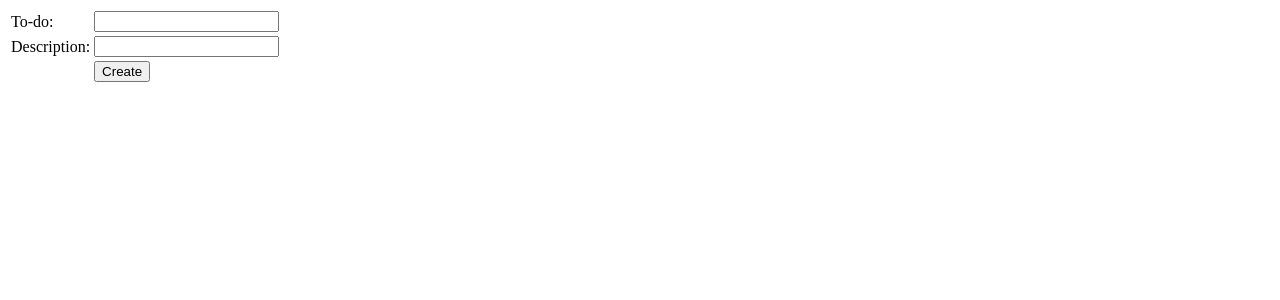
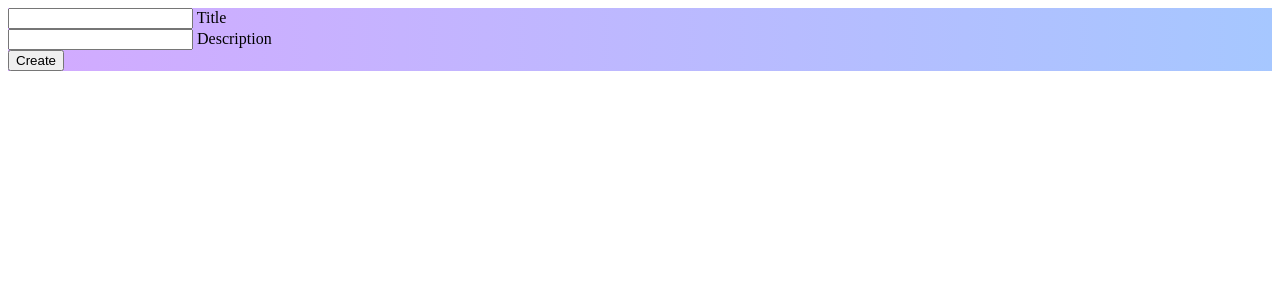
Before and after one commit to garbitz/tugas3_pbp, a Django app: page /todolist/create-task/ in a window 1280 px wide. Shown: the top 300 px of the page. Run offline with Django 4.2, Linux system fonts and the light colour scheme.

Commit message:
Update create-task.html

```diff
--- a/todolist/templates/create-task.html
+++ b/todolist/templates/create-task.html
@@ -1,6 +1,20 @@
+{% extends 'base.html' %}
+
+{% block content %}
+<div class="create-task">
+    <style>
+        .gradient-custom {
+            /* W3C, IE 10+/ Edge, Firefox 16+, Chrome 26+, Opera 12+, Safari 7+ */
+            background: linear-gradient(to right, rgb(211, 170, 255), rgb(166, 199, 255))
+        }
+        body {
+            overflow: hidden;
+        }
+    </style>
+
     <form method="POST" action="">
         {% csrf_token %}
-    <table>
+        <!-- <table>
             <tr>
                 <td>To-do: </td>
                 <td><input type="text" name="title" class="form-control"></td>
@@ -15,5 +29,37 @@
                 <td></td>
                 <td><input class="submit" type="submit" value="Create"></td>
             </tr>
-    </table>
+        </table> -->
+
+        <section class="vh-100 gradient-custom">
+            <div class="container py-5 h-100 ">
+              <div class="row d-flex justify-content-center align-items-center h-100">
+                <div class="col-12 col-md-8 col-lg-6 col-xl-5">
+                  <div class="card bg-dark text-white" style="border-radius: 1rem;">
+                    <div class="card-body p-5 text-center rounded">
+
+                      <div class="mb-md-5 mt-md-4 pb-5 px-2 py-2 bg-light text-dark rounded">
+                        <div class="form-outline form-dark mb-4">
+                            <input type="text" name="title" class="form-control"/>
+                          <label class="form-label" for="typeTitle">Title</label>
+                        </div>
+
+                        <div class="mb-md-5 mt-md-4 pb-5 px-2 bg-light text-dark">
+                            <div class="form-outline form-dark mb-4">
+                                <input type="text" name="description" class="form-control"/>
+                            <label class="form-label" for="typeDesc">Description</label>
+                        </div>
+
+                        <td><input class="btn btn-outline-dark btn-lg px-5" type="submit" value="Create"></td>
+
+
+                    </div>
+                  </div>
+                </div>
+              </div>
+            </div>
+        </section>
     </form>
+
+</div>
+{% endblock content %}
```
Lines whose indentation alone changed are shown as unchanged.
